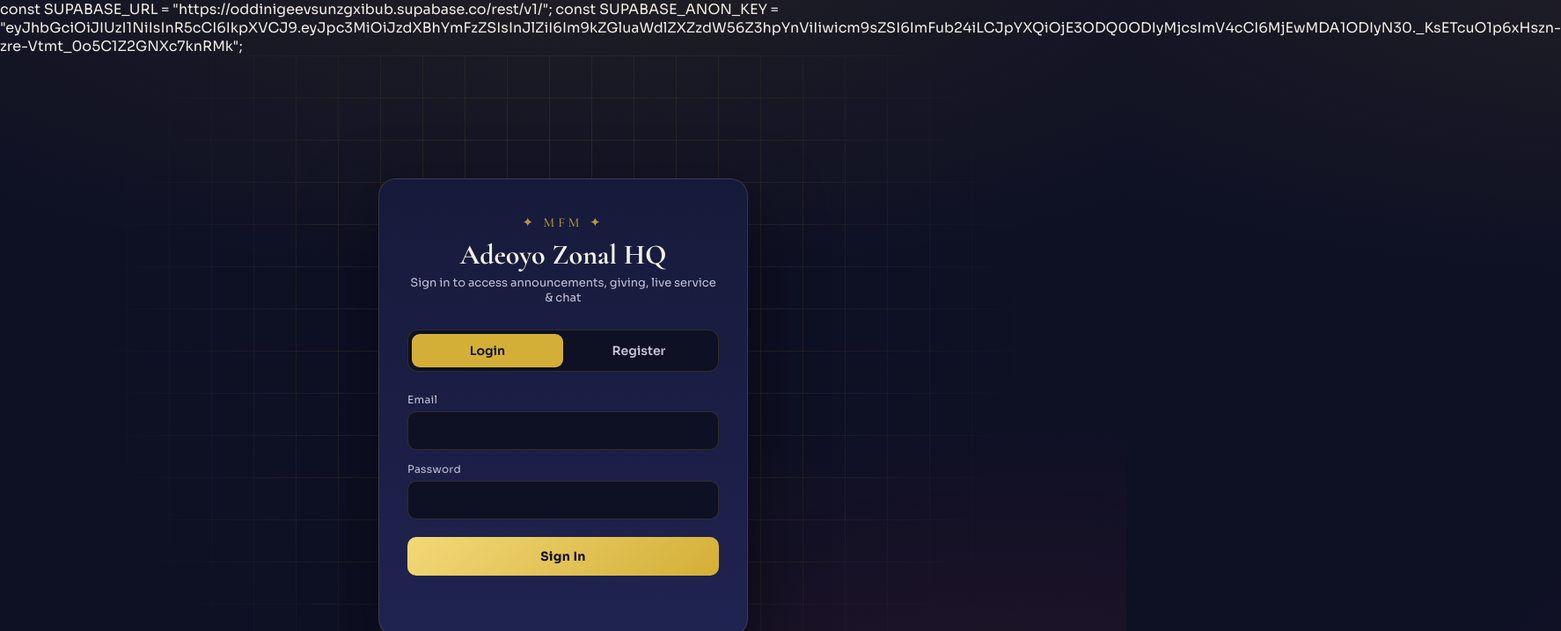
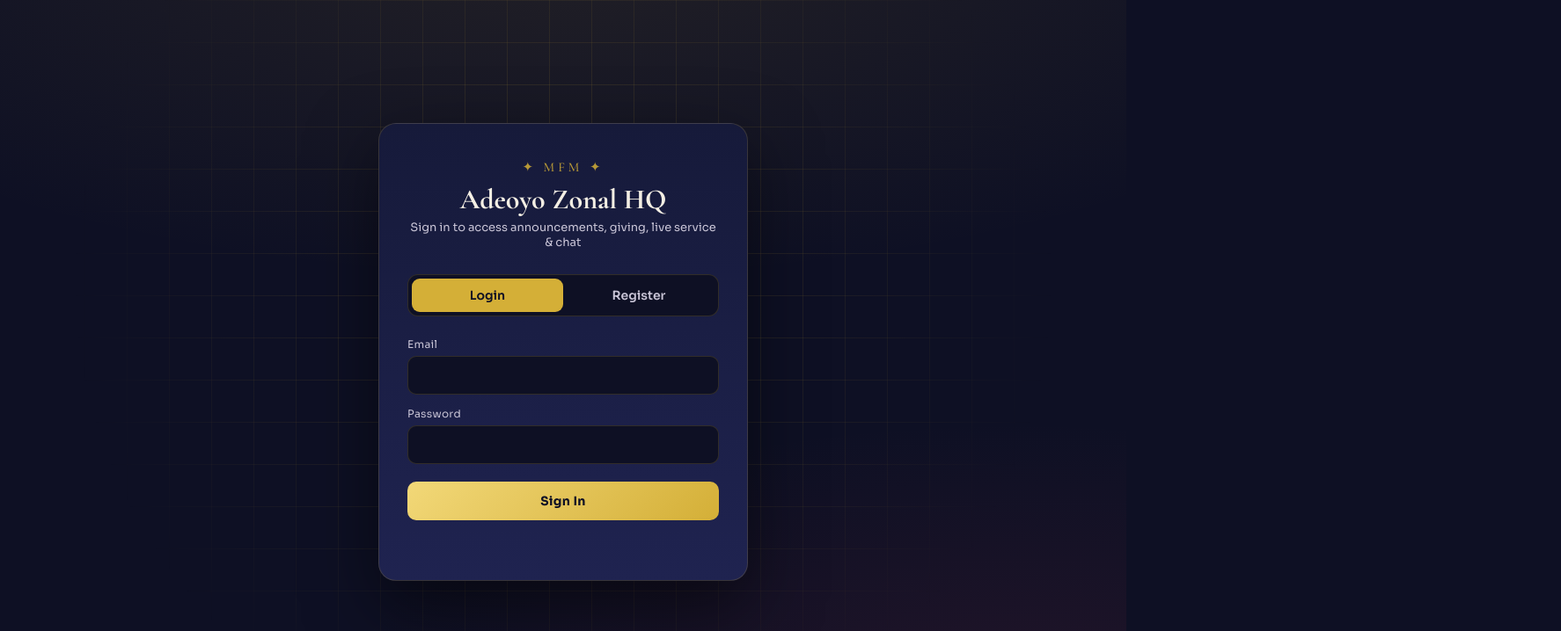
Before and after one commit to DannyX05/mfm-adeoyo, a plain HTML site: page index.html in a window 1280 px wide. Shown: the top 718 px of the page at 88% size, 1774 px wide, since content can reach past the window. Drawn offline with nearby package versions, Linux system fonts and the light colour scheme.

Commit message:
Remove Supabase credentials from index.html
Removed sensitive Supabase credentials from index.html.

```diff
--- a/index.html
+++ b/index.html
@@ -6,8 +6,6 @@
 <title>MFM Adeoyo Zonal HQ</title>
 <link rel="preconnect" href="https://fonts.googleapis.com">
 <link href="https://fonts.googleapis.com/css2?family=Cormorant+Garamond:wght@500;600;700&family=Sora:wght@400;500;600;700&display=swap" rel="stylesheet">
-const SUPABASE_URL = "https://oddinigeevsunzgxibub.supabase.co/rest/v1/";
-const SUPABASE_ANON_KEY = "eyJhbGciOiJIUzI1NiIsInR5cCI6IkpXVCJ9.eyJpc3MiOiJzdXBhYmFzZSIsInJlZiI6Im9kZGluaWdlZXZzdW56Z3hpYnViIiwicm9sZSI6ImFub24iLCJpYXQiOjE3ODQ0ODIyMjcsImV4cCI6MjEwMDA1ODIyN30._KsETcuO1p6xHszn-zre-Vtmt_0o5C1Z2GNXc7knRMk";
 <script src="https://cdn.jsdelivr.net/npm/@supabase/supabase-js@2"></script>
 <script src="https://js.paystack.co/v1/inline.js"></script>
 <style>
```
